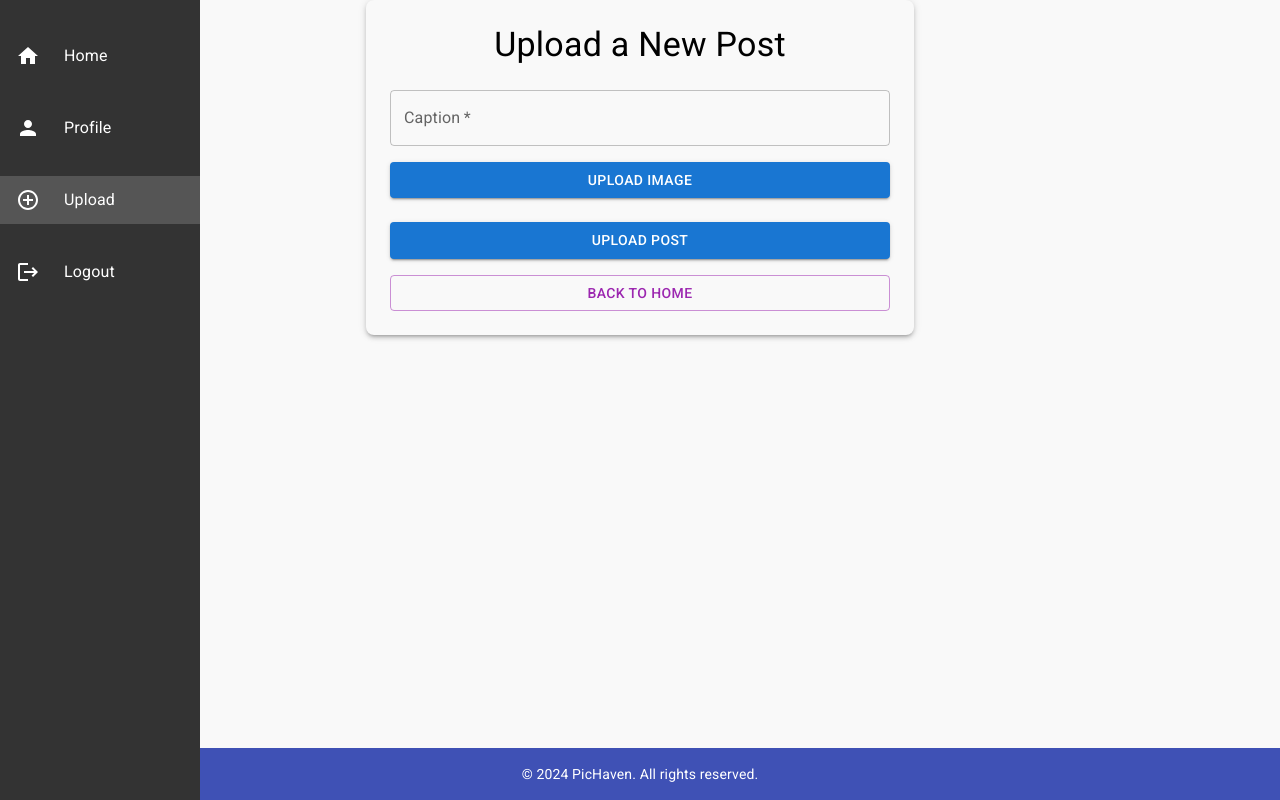
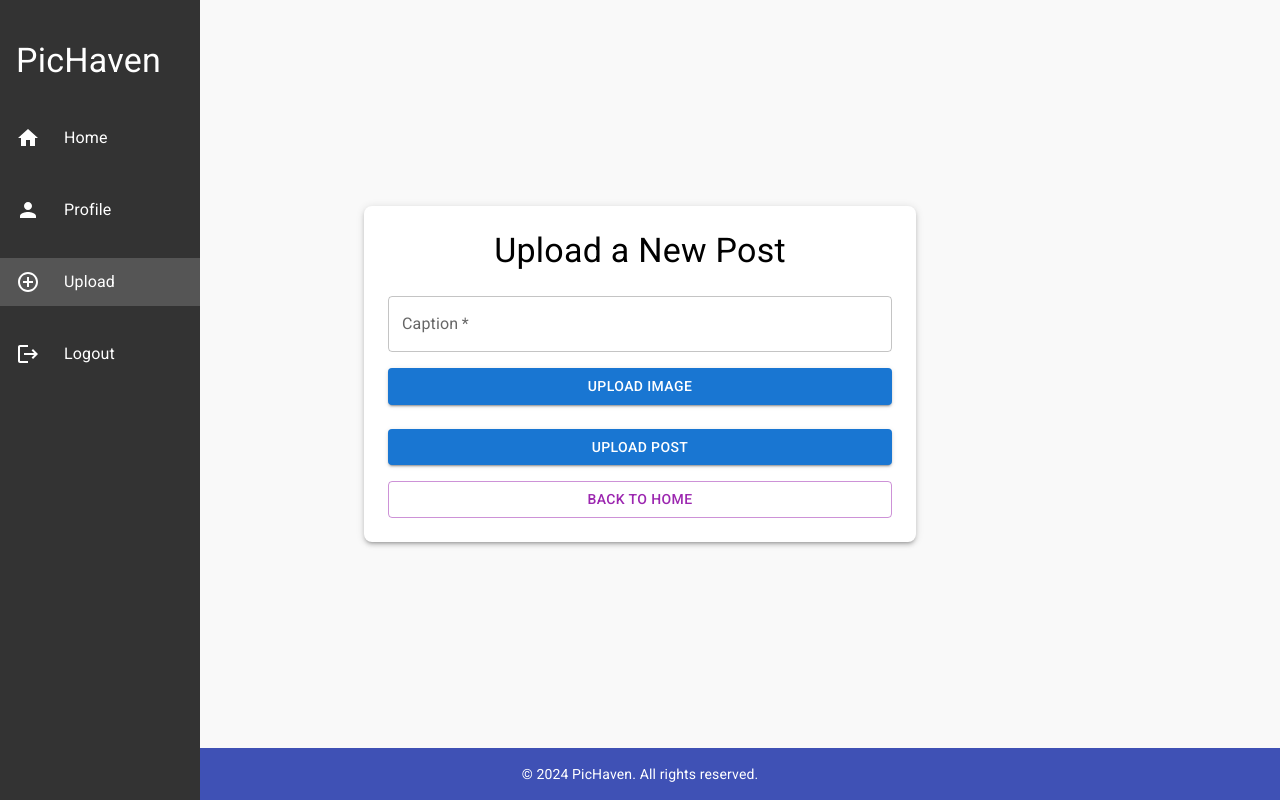
Before and after one commit to arnavahire/react_frontend, a React (Create React App) app: page /uploadPost in a window 1280 px wide. Built offline with nearby package versions, Linux system fonts and the light colour scheme.

Commit message:
Added logo to project

```diff
--- /dev/null
+++ b/src/assets/css/logo.css
@@ -0,0 +1,6 @@
+.center {
+    display: block;
+    margin-left: auto;
+    margin-right: auto;
+    width: 200%;
+}
--- a/src/components/Navbar/Navbar.js
+++ b/src/components/Navbar/Navbar.js
@@ -1,5 +1,5 @@
 import React, { useState } from 'react';
-import { Box, List, ListItemText, ListItemButton } from '@mui/material';
+import { Box, List, ListItemText, ListItemButton, Typography } from '@mui/material';
 import { useNavigate, useLocation } from 'react-router-dom';
 // ICONS
 import HomeIcon from '@mui/icons-material/Home';
@@ -43,6 +43,15 @@ const Navbar = () => {
             }}
         >
             <List>
+                <ListItemButton
+                    onClick={() => handleNavigation('/homeFeed')}
+                    sx={{
+                        marginTop: 3
+                    }}>
+                    <Typography variant='h4'>
+                        PicHaven
+                    </Typography>
+                </ListItemButton>
                 <ListItemButton
                     onClick={() => handleNavigation('/homeFeed')}
                     sx={{
--- a/src/components/Post/UploadPost/UploadPost.js
+++ b/src/components/Post/UploadPost/UploadPost.js
@@ -7,16 +7,15 @@ import Footer from '../../Footer/Footer';
 
 const UploadPost = () => {
     const [caption, setCaption] = useState('');
-    const [image, setImage] = useState(null); // Store the selected file
+    const [image, setImage] = useState(null);
     const [loading, setLoading] = useState(false);
     const [successMessage, setSuccessMessage] = useState('');
     const [errorMessage, setErrorMessage] = useState('');
     const navigate = useNavigate();
 
-    // Handle form submission
     const handleSubmit = async (e) => {
         e.preventDefault();
-        const user = JSON.parse(sessionStorage.getItem('user')); // Get user details from session storage
+        const user = JSON.parse(sessionStorage.getItem('user'));
 
         if (!user) {
             setErrorMessage('You must be logged in to upload a post.');
@@ -28,19 +27,16 @@ const UploadPost = () => {
             return;
         }
 
-        setLoading(true); // Show loading spinner
+        setLoading(true);
 
         try {
-            // Create a FormData object to handle file uploads
             const formData = new FormData();
-            formData.append('user', JSON.stringify(user)); // Add user data
-            formData.append('caption', caption); // Add caption
-            formData.append('image', image); // Add image file
+            formData.append('user', JSON.stringify(user));
+            formData.append('caption', caption);
+            formData.append('image', image);
 
-            // Send the POST request with FormData
             const response = await axios.post('/posts', formData);
 
-            // Reset form fields and redirect to the dashboard to show new post
             setCaption('');
             setImage(null);
             handleBackToHomeFeed();
@@ -52,29 +48,32 @@ const UploadPost = () => {
         }
     };
 
-    // Navigate back to dashboard
     const handleBackToHomeFeed = () => {
         navigate('/homeFeed');
     };
 
     return (
-        <Box sx={{ display: 'flex', flexDirection: 'column', minHeight: '100vh', bgcolor: '#f9f9f9' }}>
-            <Container>
+        <Box sx={{ minHeight: '100vh', display: 'flex', flexDirection: 'column', bgcolor: '#f9f9f9' }}>
+            <Navbar />
+            <Box
+                sx={{
+                    flex: 1,
+                    display: 'flex',
+                    justifyContent: 'center',
+                    alignItems: 'center',
+                }}
+            >
+                <Container maxWidth="sm">
                     <Box
                         component="form"
                         onSubmit={handleSubmit}
                         sx={{
-                        display: 'flex',
-                        flexDirection: 'column',
-                        maxWidth: 500,
-                        margin: 'auto',
-                        padding: 3,
+                            p: 3,
                             boxShadow: 3,
                             borderRadius: 2,
-                        backgroundColor: '#f9f9f9',
+                            backgroundColor: '#fff',
                         }}
                     >
-                    <Navbar />
                         <Typography variant="h4" component="h1" sx={{ mb: 3 }} textAlign="center">
                             Upload a New Post
                         </Typography>
@@ -84,11 +83,13 @@ const UploadPost = () => {
                             value={caption}
                             onChange={(e) => setCaption(e.target.value)}
                             required
+                            fullWidth
                             sx={{ mb: 2 }}
                         />
                         <Button
                             variant="contained"
                             component="label"
+                            fullWidth
                             sx={{ mb: 3 }}
                         >
                             Upload Image
@@ -96,7 +97,7 @@ const UploadPost = () => {
                                 type="file"
                                 accept="image/*"
                                 hidden
-                            onChange={(e) => setImage(e.target.files[0])} // Store selected file
+                                onChange={(e) => setImage(e.target.files[0])}
                             />
                         </Button>
                         {image && (
@@ -109,6 +110,7 @@ const UploadPost = () => {
                             color="primary"
                             type="submit"
                             disabled={loading}
+                            fullWidth
                             sx={{ mb: 2 }}
                         >
                             {loading ? <CircularProgress size={24} color="inherit" /> : 'Upload Post'}
@@ -117,38 +119,14 @@ const UploadPost = () => {
                             variant="outlined"
                             color="secondary"
                             onClick={handleBackToHomeFeed}
+                            fullWidth
                         >
                             Back to Home
                         </Button>
-
-                    {/* Success Snackbar */}
-                    {successMessage && (
-                        <Snackbar
-                            open={!!successMessage}
-                            autoHideDuration={3000}
-                            onClose={() => setSuccessMessage('')}
-                        >
-                            <Alert onClose={() => setSuccessMessage('')} severity="success">
-                                {successMessage}
-                            </Alert>
-                        </Snackbar>
-                    )}
-
-                    {/* Error Snackbar */}
-                    {errorMessage && (
-                        <Snackbar
-                            open={!!errorMessage}
-                            autoHideDuration={3000}
-                            onClose={() => setErrorMessage('')}
-                        >
-                            <Alert onClose={() => setErrorMessage('')} severity="error">
-                                {errorMessage}
-                            </Alert>
-                        </Snackbar>
-                    )}
                     </Box>
                 </Container>
-            <Footer sx={{ marginTop: 'auto' }} />
+            </Box>
+            <Footer />
         </Box>
     );
 };
--- a/src/components/User/SignIn.js
+++ b/src/components/User/SignIn.js
@@ -3,6 +3,7 @@ import axios from 'axios';
 import { useNavigate } from 'react-router-dom';
 import { TextField, Button, Typography, Container, Box } from '@mui/material';
 import Footer from '../Footer/Footer';
+import Logo from '../../assets/images/PicHaven.jpg'
 
 const SignIn = () => {
     const [email, setEmail] = useState('');
@@ -38,6 +39,23 @@ const SignIn = () => {
                 minHeight: '100vh', // Ensure full height of the viewport
             }}
         >
+            <Box
+                sx={{
+                    display: 'flex',
+                    flexDirection: 'column',
+                    justifyContent: 'center', // Horizontally center
+                    alignItems: 'center', // Vertically center
+                }}
+            >
+                <img
+                    src={Logo}
+                    alt="PicHaven Logo"
+                    style={{
+                        width: '500px',
+                        height: '350px'
+                    }}
+
+                />
                 <Container maxWidth="xs" sx={{ flexGrow: 1 }}>
                     <Box sx={{ mt: 5, p: 3, boxShadow: 3, borderRadius: 2 }}>
                         <Typography variant="h4" align="center" gutterBottom>
@@ -87,6 +105,8 @@ const SignIn = () => {
                         </Button>
                     </Box>
                 </Container>
+            </Box>
+
             <Footer /> {/* Push footer to the bottom */}
         </Box>
     );
--- a/src/components/User/SignUp.js
+++ b/src/components/User/SignUp.js
@@ -3,6 +3,7 @@ import axios from 'axios';
 import { useNavigate } from 'react-router-dom';
 import { TextField, Button, Box, Typography, Container } from '@mui/material';
 import Footer from '../Footer/Footer';
+import Logo from '../../assets/images/PicHaven.jpg';
 
 const SignUp = () => {
     const [username, setUsername] = useState('');
@@ -42,9 +43,26 @@ const SignUp = () => {
         sx={{
             display: 'flex',
             flexDirection: 'column',
-                minHeight: '100vh', // Ensure full height of the viewport
+            minHeight: '100vh', // Full viewport height
         }}
     >
+            <Box
+                sx={{
+                    display: 'flex',
+                    flexDirection: 'column',
+                    justifyContent: 'center', // Horizontally center
+                    alignItems: 'center', // Vertically center
+                }}
+            >
+                <img
+                    src={Logo}
+                    alt="PicHaven Logo"
+                    style={{
+                        width: '500px',
+                        height: '350px'
+                    }}
+
+                />
                 <Container maxWidth="xs" sx={{ flexGrow: 1 }}>
                     <Box
                         component="form"
@@ -101,7 +119,16 @@ const SignUp = () => {
                         )}
                     </Box>
                 </Container>
-            <Footer /> {/* Push footer to the bottom */}
+            </Box>
+            {/* Footer */}
+            <Box
+                sx={{
+                    mt: 'auto', // Push footer to the bottom
+                    width: '100%', // Full width
+                }}
+            >
+                <Footer />
+            </Box>
         </Box>
     );
 };
```
Also changed, not shown: src/assets/images/PicHaven.jpg (added). Lines whose indentation alone changed are shown as unchanged.
